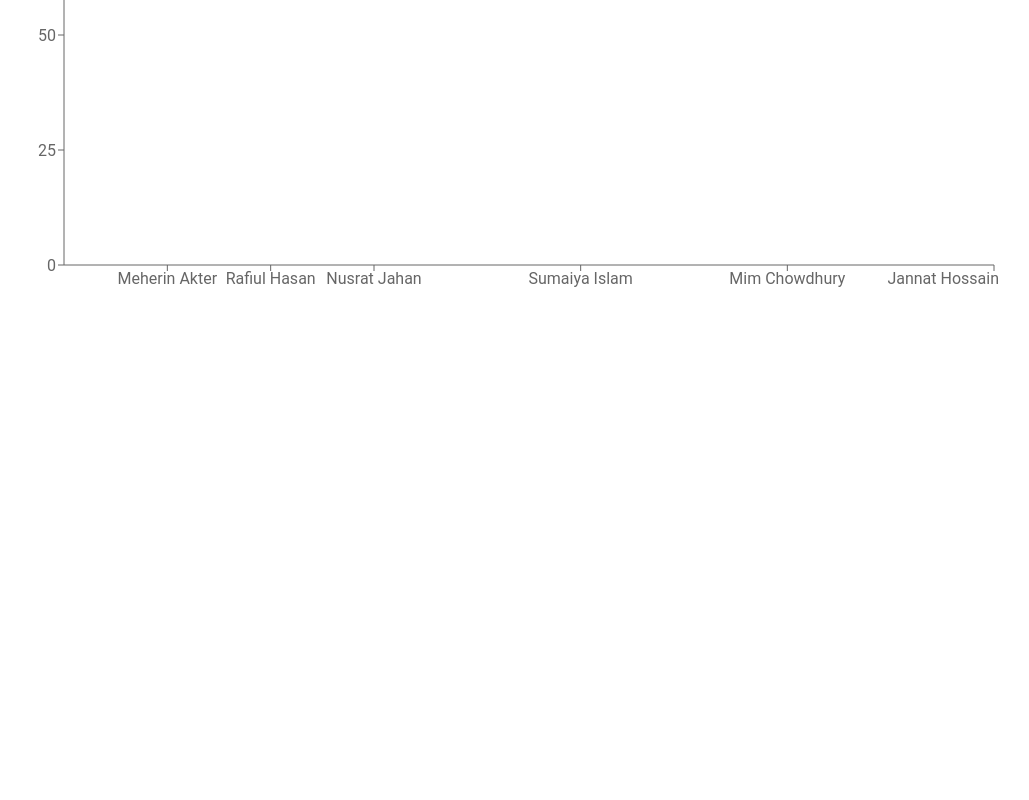
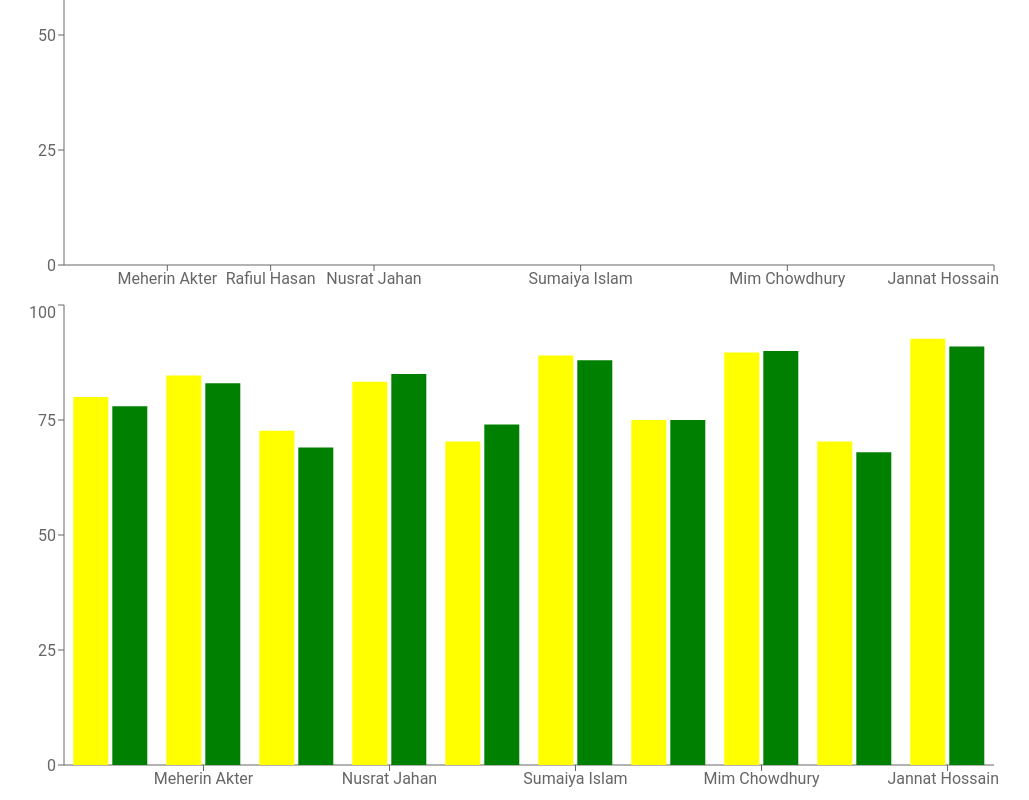
Before and after one commit to mjh-shikder/Tailwind-CSS-Axios-Rechart-Awesome-components, a React (Vite) app: page / in a window 1280 px wide. Shown: the part 868-1668 px from the top of the page, without its empty margins (1-1030 px from the left). Before the commit the page ends 1168 px from the top, so only its background shows below. Built offline with nearby package versions, Linux system fonts and the light colour scheme.

Commit message:
adding bar chart with Axios data processing

```diff
--- a/package.json
+++ b/package.json
@@ -11,6 +11,7 @@
   },
   "dependencies": {
     "@tailwindcss/vite": "^4.1.14",
+    "axios": "^1.12.2",
     "lucide-react": "^0.544.0",
     "react": "^19.1.1",
     "react-dom": "^19.1.1",
--- /dev/null
+++ b/public/marksData.json
@@ -0,0 +1,122 @@
+[
+  {
+    "id": 1,
+    "name": "Ayaan Rahman",
+    "class": "10",
+    "marks": {
+      "math": 85,
+      "english": 78,
+      "science": 92,
+      "history": 74,
+      "computer": 88
+    }
+  },
+  {
+    "id": 2,
+    "name": "Meherin Akter",
+    "class": "10",
+    "marks": {
+      "math": 90,
+      "english": 83,
+      "science": 95,
+      "history": 80,
+      "computer": 91
+    }
+  },
+  {
+    "id": 3,
+    "name": "Rafiul Hasan",
+    "class": "10",
+    "marks": {
+      "math": 76,
+      "english": 69,
+      "science": 81,
+      "history": 72,
+      "computer": 77
+    }
+  },
+  {
+    "id": 4,
+    "name": "Nusrat Jahan",
+    "class": "10",
+    "marks": {
+      "math": 88,
+      "english": 85,
+      "science": 90,
+      "history": 79,
+      "computer": 86
+    }
+  },
+  {
+    "id": 5,
+    "name": "Tareq Ahmed",
+    "class": "10",
+    "marks": {
+      "math": 67,
+      "english": 74,
+      "science": 70,
+      "history": 65,
+      "computer": 72
+    }
+  },
+  {
+    "id": 6,
+    "name": "Sumaiya Islam",
+    "class": "10",
+    "marks": {
+      "math": 93,
+      "english": 88,
+      "science": 96,
+      "history": 85,
+      "computer": 94
+    }
+  },
+  {
+    "id": 7,
+    "name": "Fahim Khan",
+    "class": "10",
+    "marks": {
+      "math": 79,
+      "english": 75,
+      "science": 82,
+      "history": 70,
+      "computer": 80
+    }
+  },
+  {
+    "id": 8,
+    "name": "Mim Chowdhury",
+    "class": "10",
+    "marks": {
+      "math": 84,
+      "english": 90,
+      "science": 89,
+      "history": 87,
+      "computer": 92
+    }
+  },
+  {
+    "id": 9,
+    "name": "Arif Mahmud",
+    "class": "10",
+    "marks": {
+      "math": 72,
+      "english": 68,
+      "science": 75,
+      "history": 70,
+      "computer": 73
+    }
+  },
+  {
+    "id": 10,
+    "name": "Jannat Hossain",
+    "class": "10",
+    "marks": {
+      "math": 95,
+      "english": 91,
+      "science": 97,
+      "history": 88,
+      "computer": 99
+    }
+  }
+]
--- a/src/App.jsx
+++ b/src/App.jsx
@@ -4,9 +4,12 @@ import DaisyNav from "./Components/DaisyNav";
 import NavBar from "./Components/NavBar";
 import PricingOptions from "./Components/PricingOptions";
 import ResultsChart from "./Components/ResultsChart";
+import axios from "axios";
+import MarksChart from "./Components/MarksChart";
 
 
-const pricingPromise = fetch('pricingData.json').then(res=> res.json())
+const pricingPromise = fetch('pricingData.json').then(res => res.json())
+const marksPromise = axios.get('marksData.json');
 function App() {
   return (
     <>
@@ -22,6 +25,10 @@ function App() {
 
         <ResultsChart></ResultsChart>
 
+        <Suspense fallback={<span className="loading loading-spinner loading-xl"></span>}>
+          <MarksChart marksPromise={marksPromise}></MarksChart>
+        </Suspense>
+
       </main>
     </>
   );
--- /dev/null
+++ b/src/Components/MarksChart.jsx
@@ -0,0 +1,43 @@
+import React, { use } from 'react';
+import { Bar, BarChart, XAxis, YAxis } from 'recharts';
+
+const MarksChart = ({ marksPromise }) => {
+
+    const marksDataRes = use(marksPromise);
+    const marksData = marksDataRes.data;
+
+    console.log(marksData);
+
+    // data processing for the chart
+    const marksChartData = marksData.map(studentData => {
+        const student = {
+            id: studentData.id,
+            name: studentData.name,
+            english: studentData.marks.english,
+            history: studentData.marks.history,
+            computer: studentData.marks.computer
+        }
+
+        const avg = (student.computer + student.english + student.history) / 3;
+        student.avg = avg;
+
+
+        return student
+})
+
+    console.log('dhon',marksChartData);
+
+
+    return (
+        <div>
+            <BarChart width={1000} height={500} data={marksChartData}>
+                <XAxis dataKey={'name'}></XAxis>
+                <YAxis></YAxis>
+                <Bar dataKey={'avg'} fill='yellow'></Bar>
+                <Bar dataKey={'english'} fill='green'></Bar>
+            </BarChart>
+        </div>
+    );
+};
+
+export default MarksChart;
```
Also changed, not shown: 1 other file (tests, documents, lock files or other folders).
